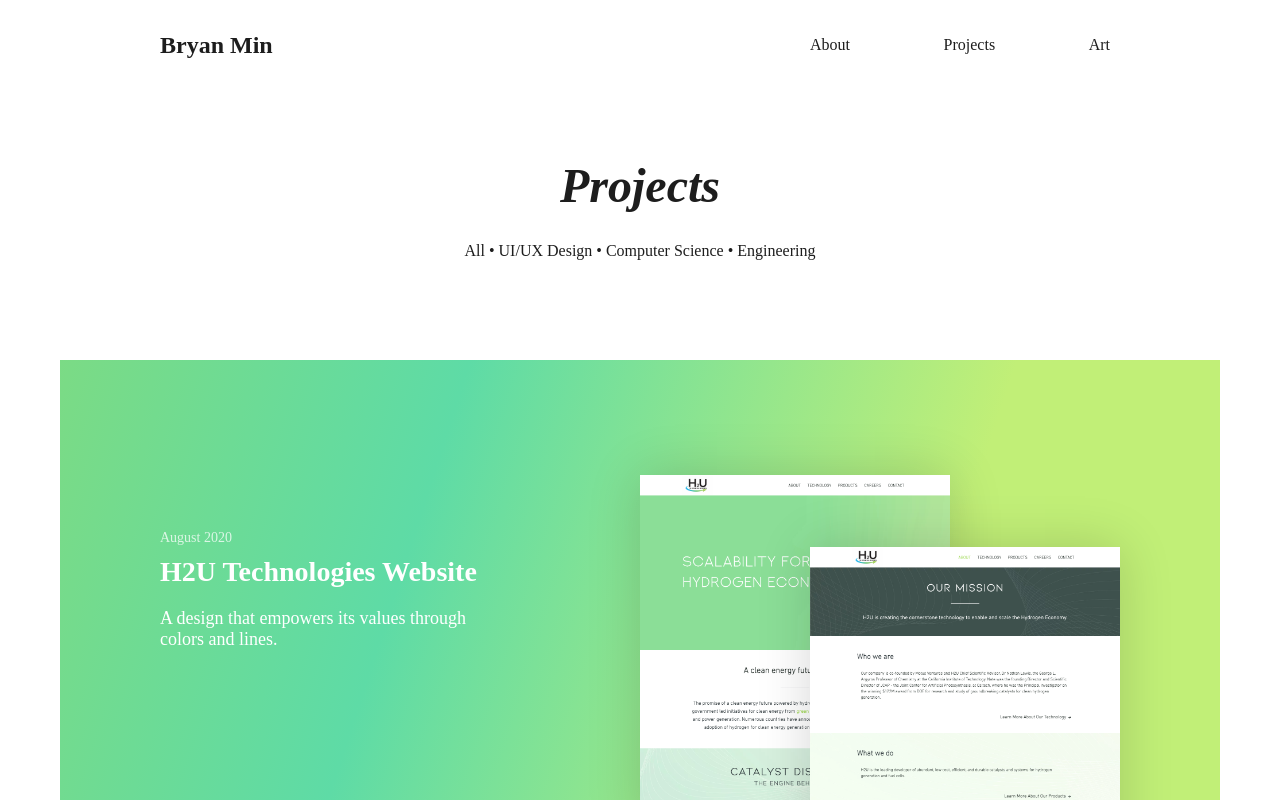
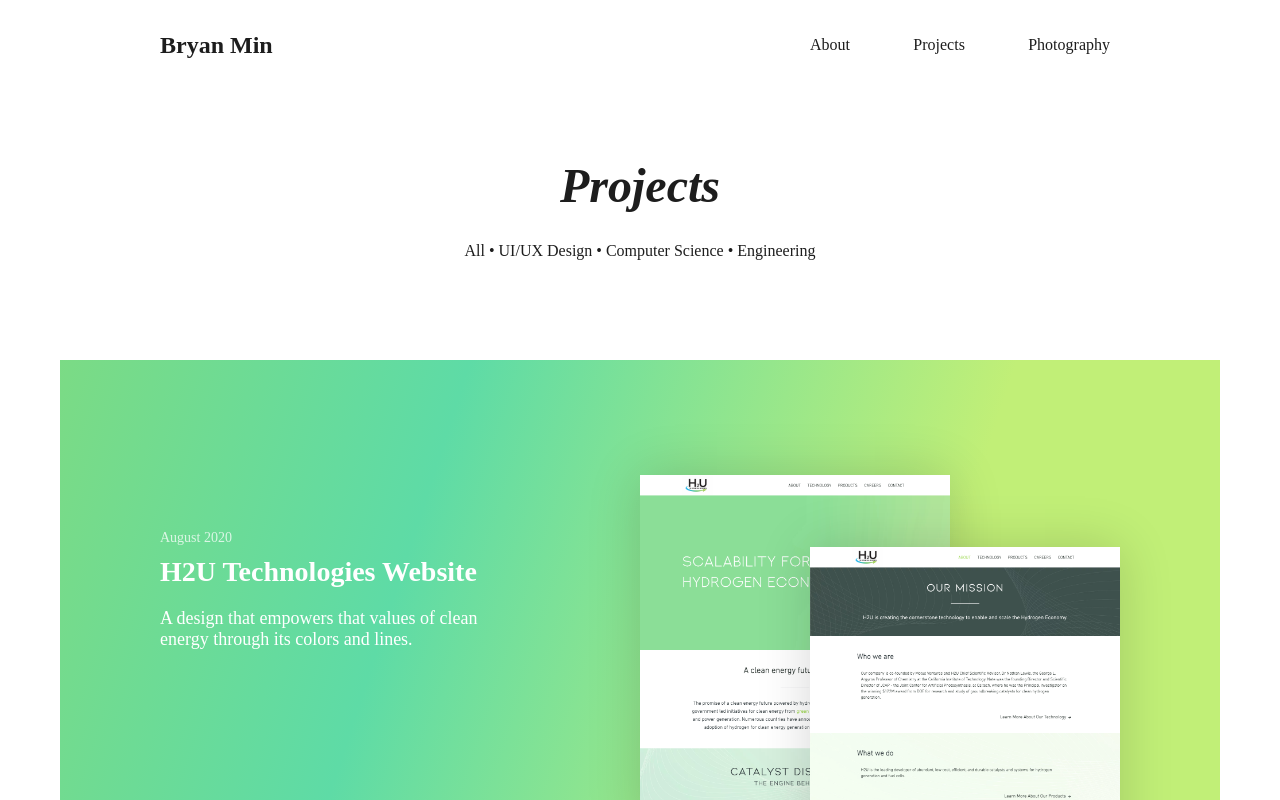
Before and after one commit to bdhmin/portfolio, a React (Create React App) app: page /Projects in a window 1280 px wide. Shown: the top 800 px of the page. Built offline with nearby package versions, Linux system fonts and the light colour scheme.

Commit message:
Completed Photography page v1

```diff
--- a/package.json
+++ b/package.json
@@ -9,6 +9,7 @@
     "node-sass": "^5.0.0",
     "react": "^17.0.2",
     "react-dom": "^17.0.2",
+    "react-masonry-css": "^1.0.16",
     "react-router-dom": "^5.2.0",
     "react-scripts": "4.0.3",
     "web-vitals": "^1.1.1"
--- a/src/App/App.js
+++ b/src/App/App.js
@@ -4,7 +4,7 @@
 import Home from './Home/home';
 import About from './About/about';
 import ProjectsPage from './Projects/projectsPage';
-import Art from './Art/art';
+import Photography from './Photography/photography';
 
 function App() {
   return (
@@ -16,7 +16,7 @@
           <Route exact path="/" component={Home}/>
           <Route exact path="/About" component={About}/>
           <Route exact path="/Projects" component={ProjectsPage}/>
-          <Route exact path="/Art" component={Art}/>
+          <Route exact path="/Photography" component={Photography}/>
         </Switch>
       </Router>
     </div>
--- a/src/App/App.scss
+++ b/src/App/App.scss
@@ -62,6 +62,8 @@
 }
 
 
+
+
 /*
 @keyframes App-logo-spin {
   from {
--- a/src/App/NavBar/navbar.js
+++ b/src/App/NavBar/navbar.js
@@ -9,7 +9,7 @@
       <ul id="nav">
         <li><a href="/About">About</a></li>
         <li><a href="/Projects">Projects</a></li>
-        <li><a href="/Art">Art</a></li>
+        <li><a href="/Photography">Photography</a></li>
       </ul>
     </div>
 
--- a/src/App/Projects/H2UTechnologies/h2utechnologiesPreview.js
+++ b/src/App/Projects/H2UTechnologies/h2utechnologiesPreview.js
@@ -9,7 +9,7 @@
         <div className="Text">
           <div className="Date">August 2020</div>
           <div className="Title">H2U Technologies Website</div>
-          <div className="Subtitle">A design that empowers its values through colors and lines.</div>
+          <div className="Subtitle">A design that empowers that values of clean energy through its colors and lines.</div>
         </div>
 
         {/* H2U Technologies */}
```
Also changed, not shown: src/App/Art/art.js (deleted), src/App/Art/art.scss (deleted), 1 other file (tests, documents, lock files or other folders).
